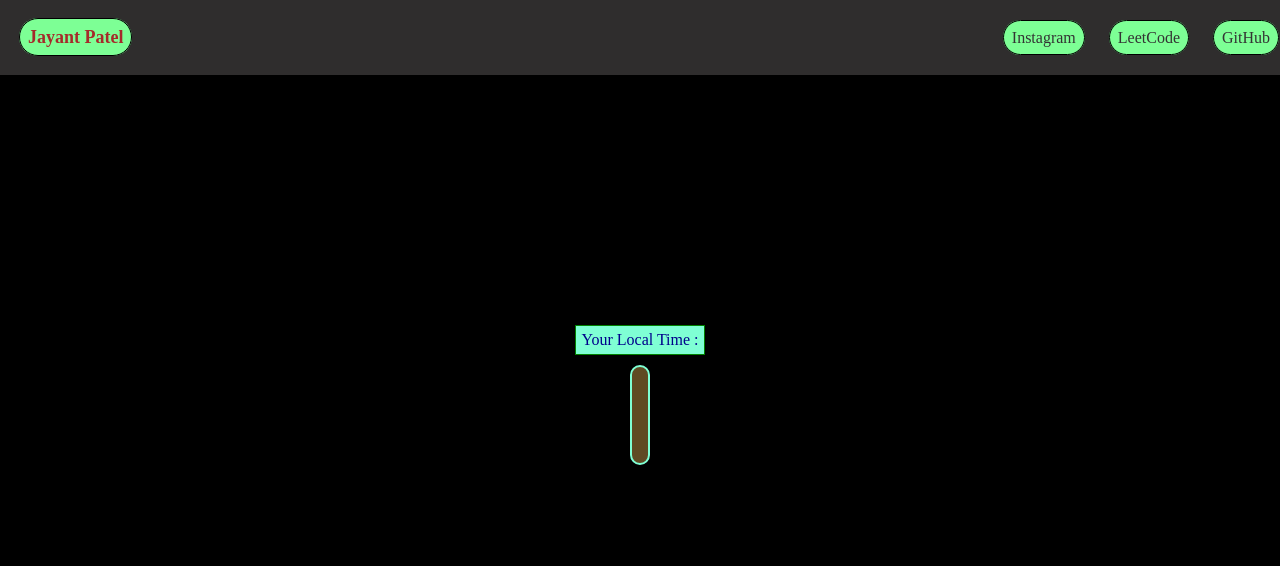
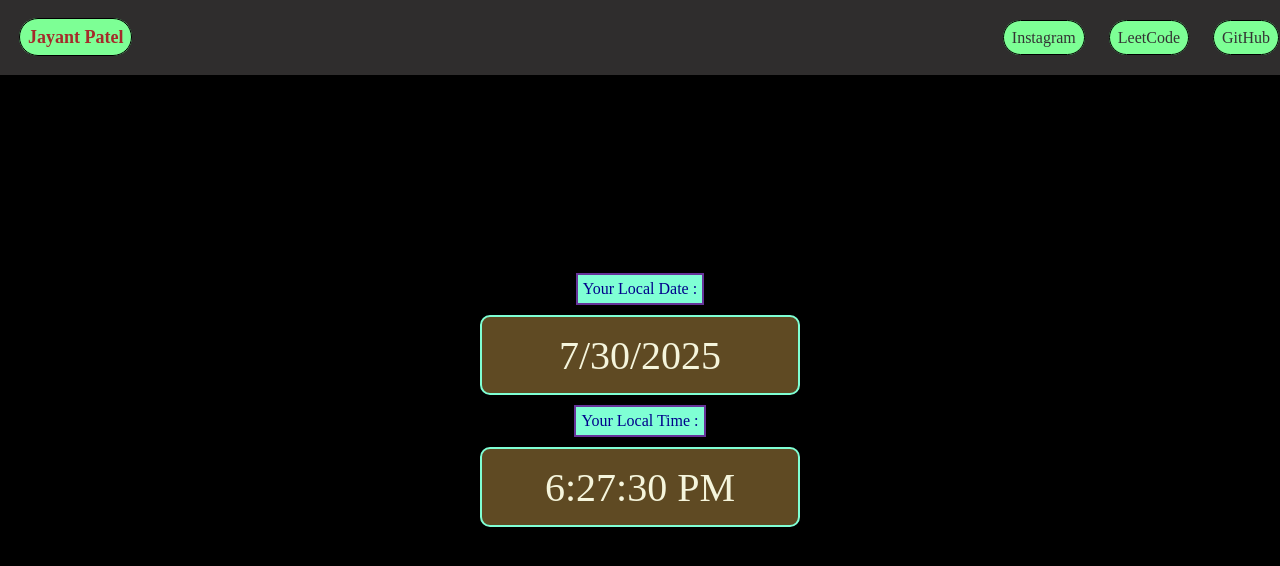
Before and after one commit to jayantpatel06/js-projects, a plain HTML site: page 3-Digital Clock/index.html in a window 1280 px wide. Drawn offline with Linux system fonts and the light colour scheme.

Commit message:
Finish Project 3

```diff
--- a/3-Digital Clock/index.html
+++ b/3-Digital Clock/index.html
@@ -23,6 +23,8 @@
       </div>
     </nav>
     <div class="center">
+        <div id="localdate">Your Local Date :</div>
+        <div id="date"></div>
         <div id="localtime">Your Local Time :</div>
         <div id="clock"></div>
     </div>
--- a/3-Digital Clock/script.js
+++ b/3-Digital Clock/script.js
@@ -0,0 +1,9 @@
+const today = document.getElementById('date')
+let date = new Date()
+today.innerHTML = date.toLocaleDateString()
+
+const clock = document.querySelector('#clock')
+setInterval(function(){
+    let date = new Date()
+    clock.innerHTML = date.toLocaleTimeString()
+}, 1000)
--- a/3-Digital Clock/style.css
+++ b/3-Digital Clock/style.css
@@ -5,20 +5,21 @@
     flex-direction: column;
     align-items: center;
 }
-#localtime{
+#localtime, #localdate{
     background-color: aquamarine;
+    margin: 10px;
     color: darkblue;
     padding: 5px;
-    border: 1px solid green;
+    border: 2px solid rebeccapurple;
 }
-#clock{
-    height: 80px;
+#clock, #date{
+    height: 60px;
+    width: 300px;
     font-size: 40px;
     color: beige;
     display: flex;
     align-items: center;
     justify-content: center;
-    margin-top: 10px;
     padding: 8px;
     border: 2px solid aquamarine;
     background-color: rgb(95, 74, 35);
```
